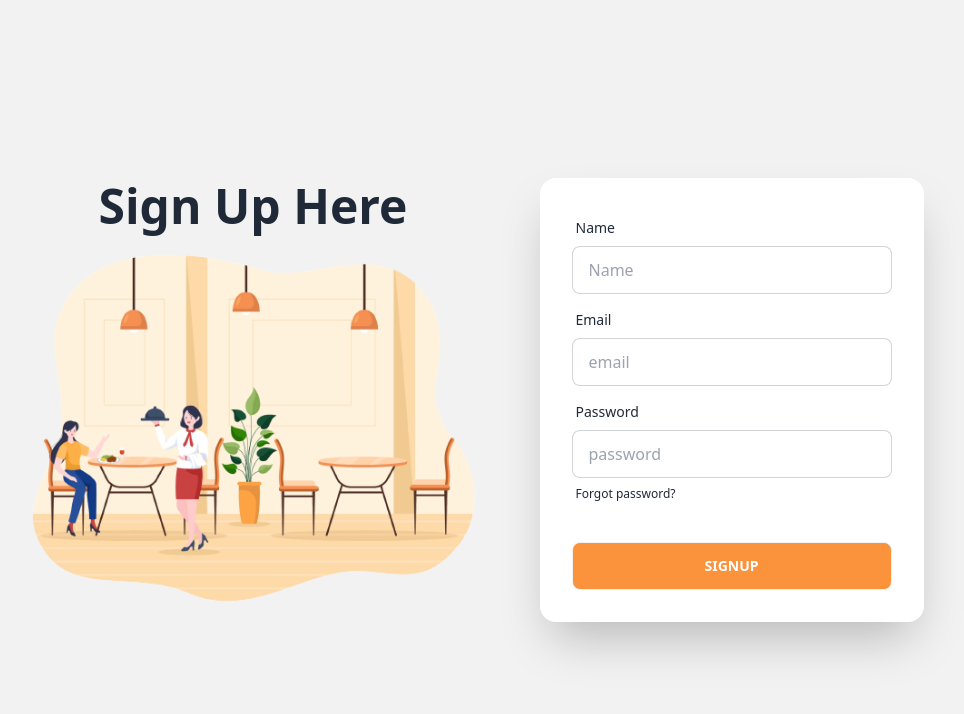
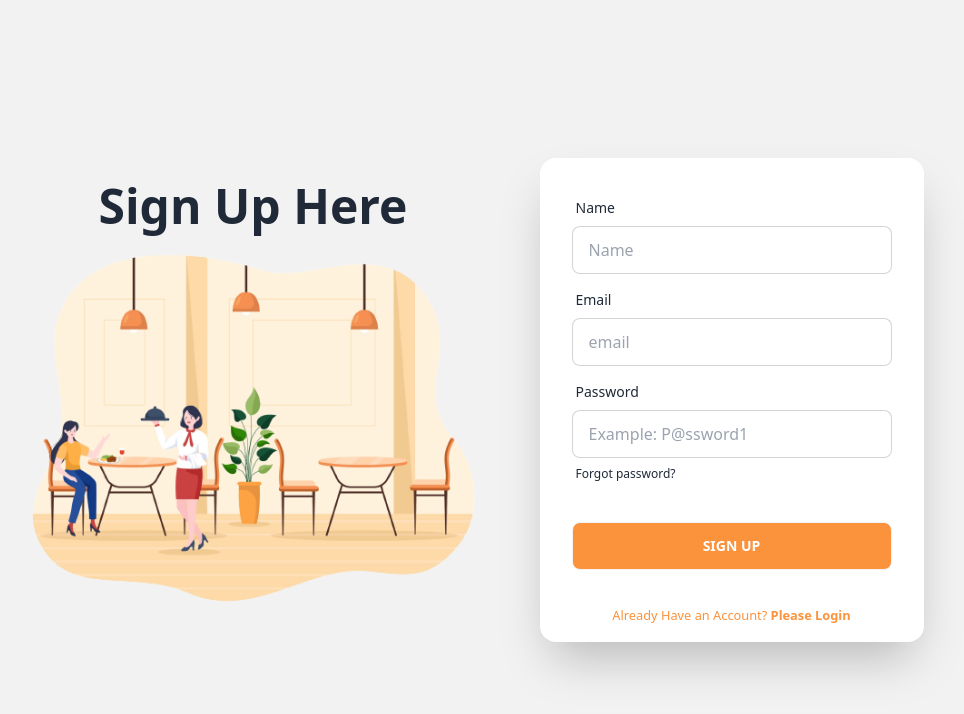
Before and after one commit to fazlarabby1/bistro-boss-client, a React (Vite) app: page /signup in a window 1280 px wide. Shown: the top 714 px of the page, without its empty margins (187-1151 px from the left). Built offline with nearby package versions, Linux system fonts and the light colour scheme; no server answers.

Commit message:
implemented regex and signin method

```diff
--- a/src/pages/Login/Login.jsx
+++ b/src/pages/Login/Login.jsx
@@ -3,6 +3,7 @@ import { loadCaptchaEnginge, LoadCanvasTemplate, validateCaptcha } from 'react-s
 import loginImg from '../../assets/others/authentication1.png';
 import { AuthContext } from '../../providers/AuthProvider';
 import { Link } from 'react-router-dom';
+import { Helmet } from 'react-helmet-async';
 
 const Login = () => {
 
@@ -39,6 +40,10 @@ const Login = () => {
     }
 
     return (
+        <>
+        <Helmet>
+            <title>Bistro Boss | Login</title>
+        </Helmet>
             <div className="hero min-h-screen bg-base-200">
                 <div className="hero-content flex-col lg:flex-row">
                     <div className="text-center">
@@ -79,6 +84,7 @@ const Login = () => {
                     </div>
                 </div>
             </div>
+        </>
     );
 };
 
--- a/src/pages/SignUp/SignUp.jsx
+++ b/src/pages/SignUp/SignUp.jsx
@@ -1,13 +1,28 @@
 import { useForm } from 'react-hook-form';
 import signupImg from '../../assets/others/authentication1.png';
+import { Helmet } from 'react-helmet-async';
+import { Link } from 'react-router-dom';
+import { useContext } from 'react';
+import { AuthContext } from '../../providers/AuthProvider';
 
 const SignUp = () => {
-    const { register, handleSubmit, formState: { errors } } = useForm();
+    const {createUser} = useContext(AuthContext);
+    const { register, reset, handleSubmit, formState: { errors } } = useForm();
     const onSubmit = data => {
-        console.log(data);
+        createUser(data?.email, data?.password)
+        .then(result => {
+            const loggedUser = result.user;
+            console.log(loggedUser);
+        })
+        .catch(err=>console.log(err));
+        // reset();
     };
 
     return (
+        <>
+            <Helmet>
+                <title>Bistro Boss | Sign Up</title>
+            </Helmet>
             <div className="hero min-h-screen bg-base-200">
                 <div className="hero-content flex-col lg:flex-row">
                     <div className="text-center">
@@ -34,19 +49,26 @@ const SignUp = () => {
                                 <label className="label">
                                     <span className="label-text">Password</span>
                                 </label>
-                            <input type="password" name='password' placeholder="password" className="input input-bordered" {...register("password", { required: true, minLength: 6, maxLength: 10 })} />
-                            {errors.password && <span className='text-red-700'>Password is required and should have minimum 6 and maximum 10 characters</span>}
+                                <input type="password" name='password' placeholder="Example: P@ssword1" className="input input-bordered" {...register("password", {
+                                    required: true,
+                                    minLength: 6,
+                                    maxLength: 10,
+                                    pattern: /(?=.*[A-Z])(?=.*[!@#$&*])(?=.*[0-9])(?=.*[a-z])/
+                                })} />
+                                {errors.password && <span className='text-red-700'>Password is required and should have minimum 6 to 10 characters, and must be strong</span>}
                                 <label className="label">
                                     <a href="#" className="label-text-alt link link-hover">Forgot password?</a>
                                 </label>
                             </div>
                             <div className="form-control mt-6">
-                            <input className="btn bg-orange-400 hover:bg-orange-600 text-white" type="submit" value="SignUp" />
+                                <input className="btn bg-orange-400 hover:bg-orange-600 text-white" type="submit" value="Sign Up" />
                             </div>
                         </form>
+                        <p className='text-center pb-4 text-orange-400'><small>Already Have an Account? <Link to="/login" className='font-semibold hover:underline hover:text-blue-600'>Please Login</Link></small></p>
                     </div>
                 </div>
             </div>
+        </>
     );
 };
 
```
Lines whose indentation alone changed are shown as unchanged.
